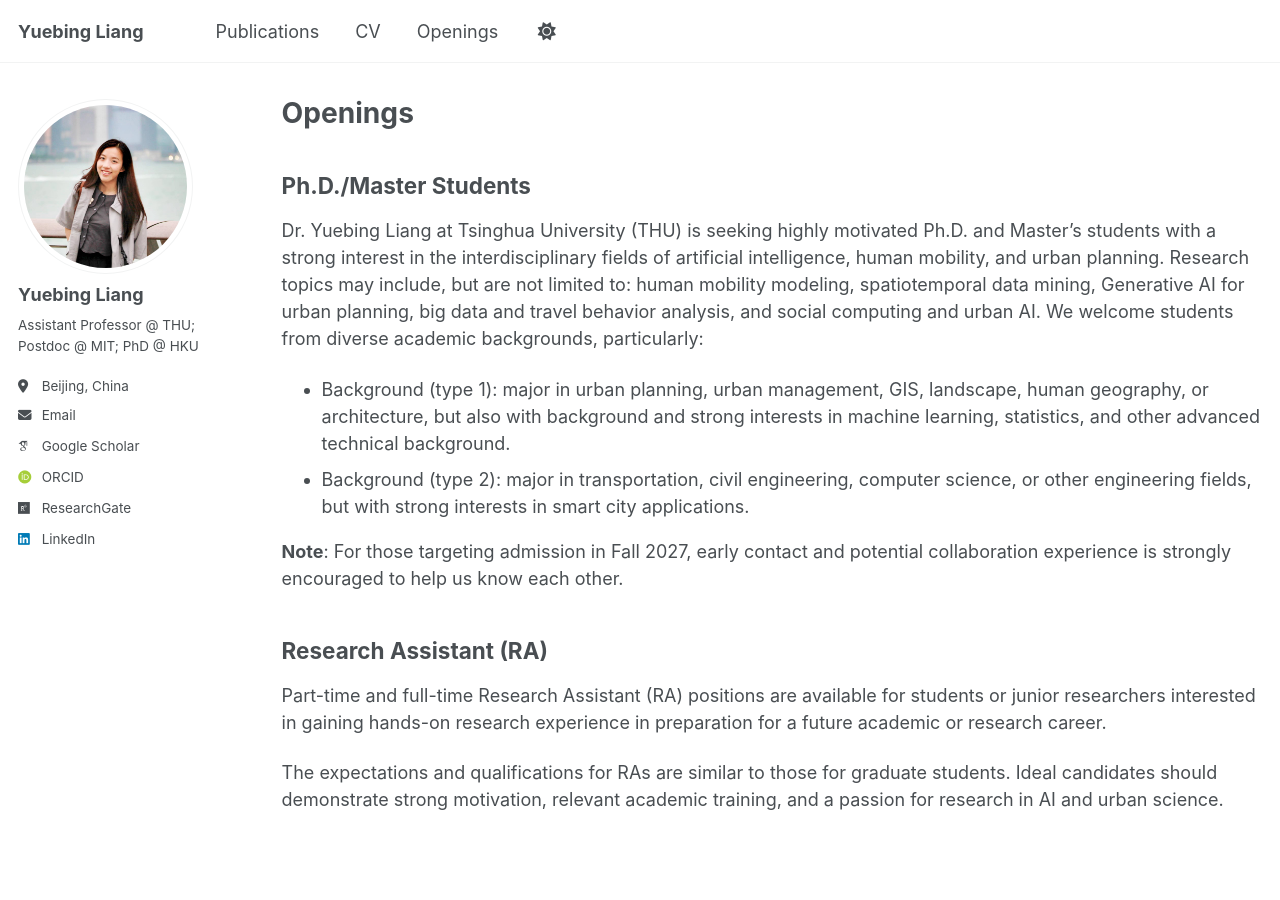
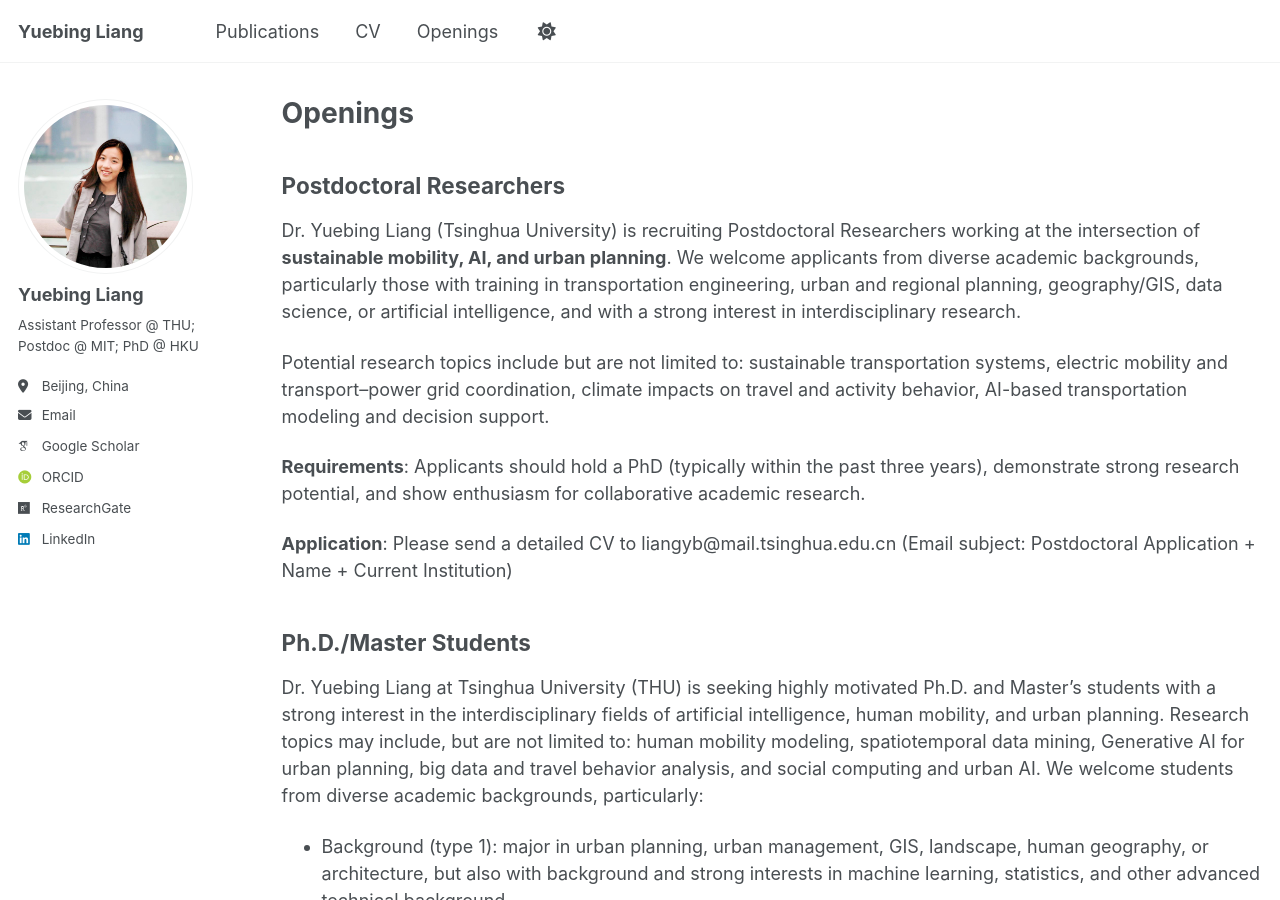
Before and after one commit to yuebingliang/yuebingliang.github.io, a Jekyll site: the page built from _pages/openings.md, in a window 1280 px wide and 900 px high. Built offline with Jekyll 4.4.1, drawn with Linux system fonts in a browser that asks for light colours; some web fonts are replaced.

Commit message:
Update openings.md

```diff
--- a/_pages/openings.md
+++ b/_pages/openings.md
@@ -4,6 +4,17 @@ title: "Openings"
 permalink: /openings/
 author_profile: true
 ---
+
+## Postdoctoral Researchers
+Dr. Yuebing Liang (Tsinghua University) is recruiting Postdoctoral Researchers working at the intersection of **sustainable mobility, AI, and urban planning**. We welcome applicants from diverse academic backgrounds, particularly those with training in transportation engineering, urban and regional planning, geography/GIS, data science, or artificial intelligence, and with a strong interest in interdisciplinary research.
+
+Potential research topics include but are not limited to: sustainable transportation systems, electric mobility and transport–power grid coordination, climate impacts on travel and activity behavior, AI-based transportation modeling and decision support.
+
+**Requirements**: Applicants should hold a PhD (typically within the past three years), demonstrate strong research potential, and show enthusiasm for collaborative academic research.
+
+**Application**: Please send a detailed CV to liangyb@mail.tsinghua.edu.cn
+(Email subject: Postdoctoral Application + Name + Current Institution)
+
 
 ## Ph.D./Master Students
 Dr. Yuebing Liang at Tsinghua University (THU) is seeking highly motivated Ph.D. and Master’s students with a strong interest in the interdisciplinary fields of artificial intelligence, human mobility, and urban planning. Research topics may include, but are not limited to: human mobility modeling, spatiotemporal data mining, Generative AI for urban planning, big data and travel behavior analysis, and social computing and urban AI. We welcome students from diverse academic backgrounds, particularly:
```
